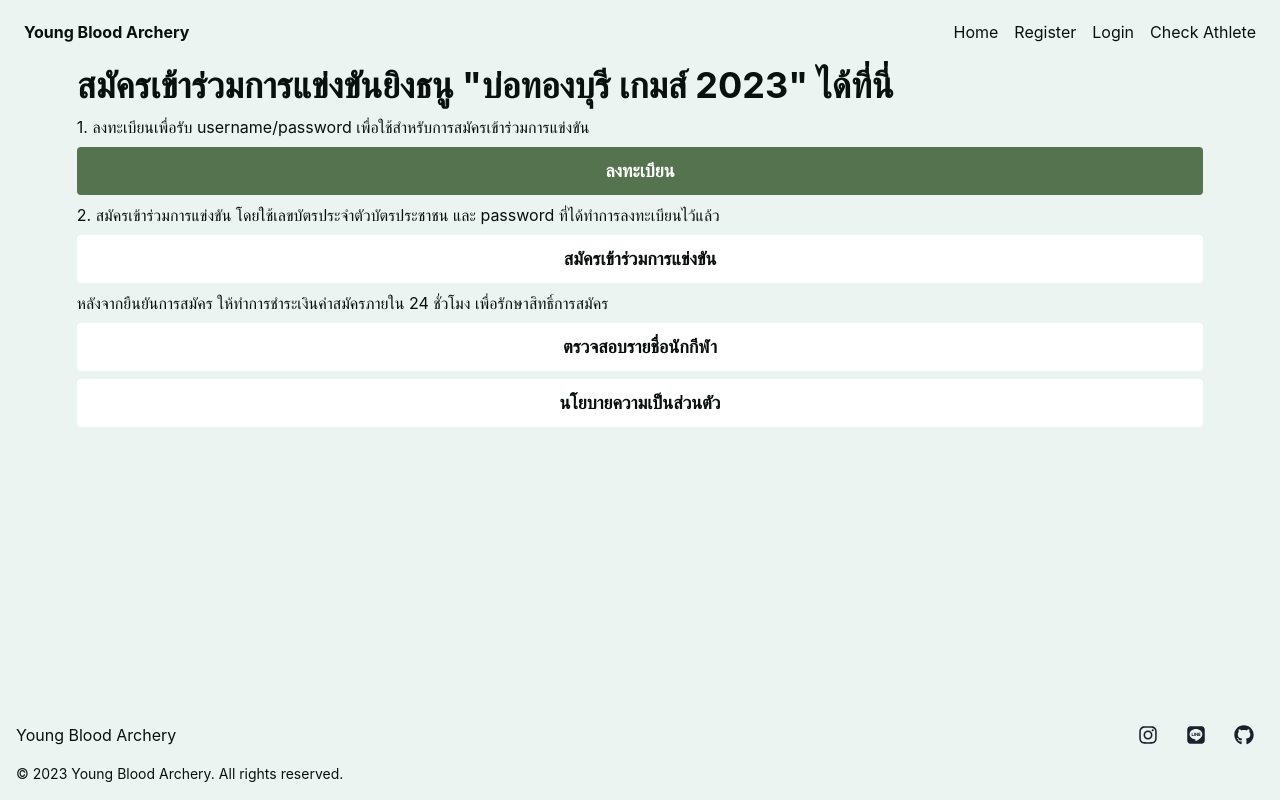
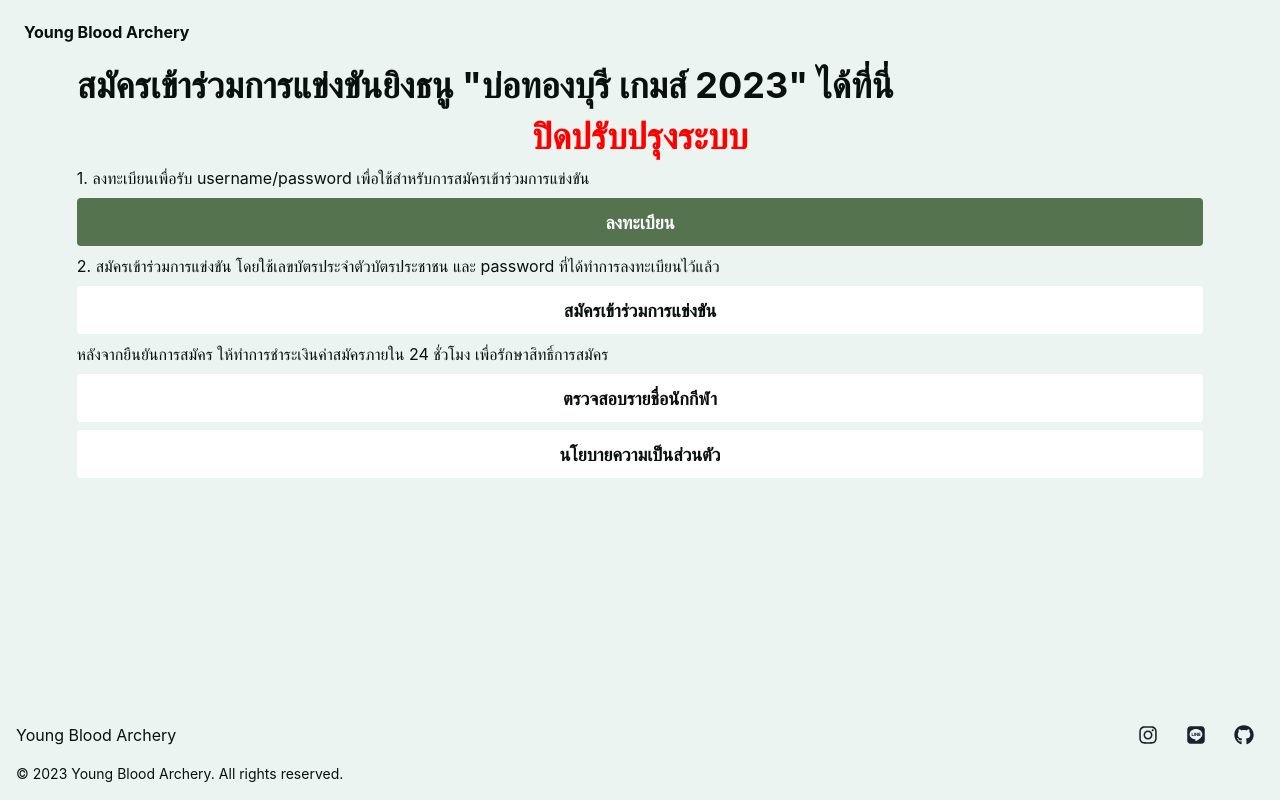
Before and after one commit to borwornpob/archery-registration, a React (Vite) app: page / in a window 1280 px wide. Built offline with nearby package versions, Linux system fonts and the light colour scheme.

Commit message:
update maintenance

```diff
--- a/src/helper/routes.js
+++ b/src/helper/routes.js
@@ -1,21 +1,22 @@
-const pages = [
-    {
-        name: "Home",
-        path: "/",
-    },
-    {
-        name: "Register",
-        path: "/register",
-    },
-    {
-        name: "Login",
-        path: "/login",
-    },
-    {
-        name: "Check Athlete",
-        path: "/athletecheck",
-    },
-];
+// const pages = [
+//     {
+//         name: "Home",
+//         path: "/",
+//     },
+//     {
+//         name: "Register",
+//         path: "/register",
+//     },
+//     {
+//         name: "Login",
+//         path: "/login",
+//     },
+//     {
+//         name: "Check Athlete",
+//         path: "/athletecheck",
+//     },
+// ];
+const pages = [];
 
 //export this array
 export default pages;
--- a/src/routes/Home.jsx
+++ b/src/routes/Home.jsx
@@ -35,6 +35,7 @@ export default function Home() {
                     สมัครเข้าร่วมการแข่งขันยิงธนู "บ่อทองบุรี เกมส์ 2023"
                     ได้ที่นี่
                 </Heading>
+                <Heading color="red">ปิดปรับปรุงระบบ</Heading>
                 <Text w={width}>
                     1. ลงทะเบียนเพื่อรับ username/password
                     เพื่อใช้สำหรับการสมัครเข้าร่วมการแข่งขัน
@@ -46,6 +47,7 @@ export default function Home() {
                     onClick={() => {
                         navigate("/register");
                     }}
+                    disabled
                 >
                     <Text>ลงทะเบียน</Text>
                 </Button>
@@ -60,6 +62,7 @@ export default function Home() {
                     onClick={() => {
                         navigate("/login");
                     }}
+                    disabled
                 >
                     <Text>สมัครเข้าร่วมการแข่งขัน</Text>
                 </Button>
@@ -74,6 +77,7 @@ export default function Home() {
                     onClick={() => {
                         navigate("/athletecheck");
                     }}
+                    disabled
                 >
                     <Text>ตรวจสอบรายชื่อนักกีฬา</Text>
                 </Button>
```
